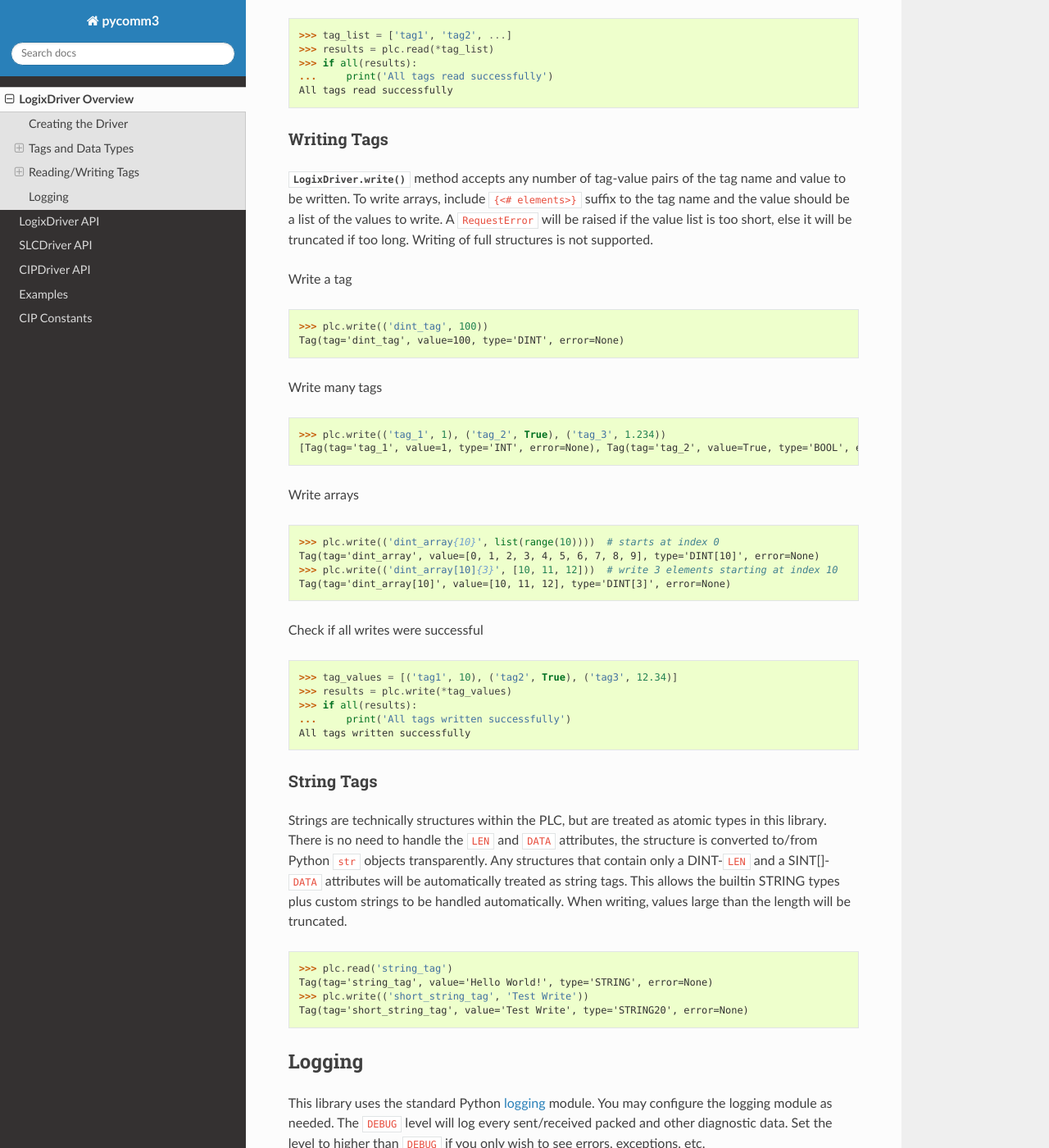
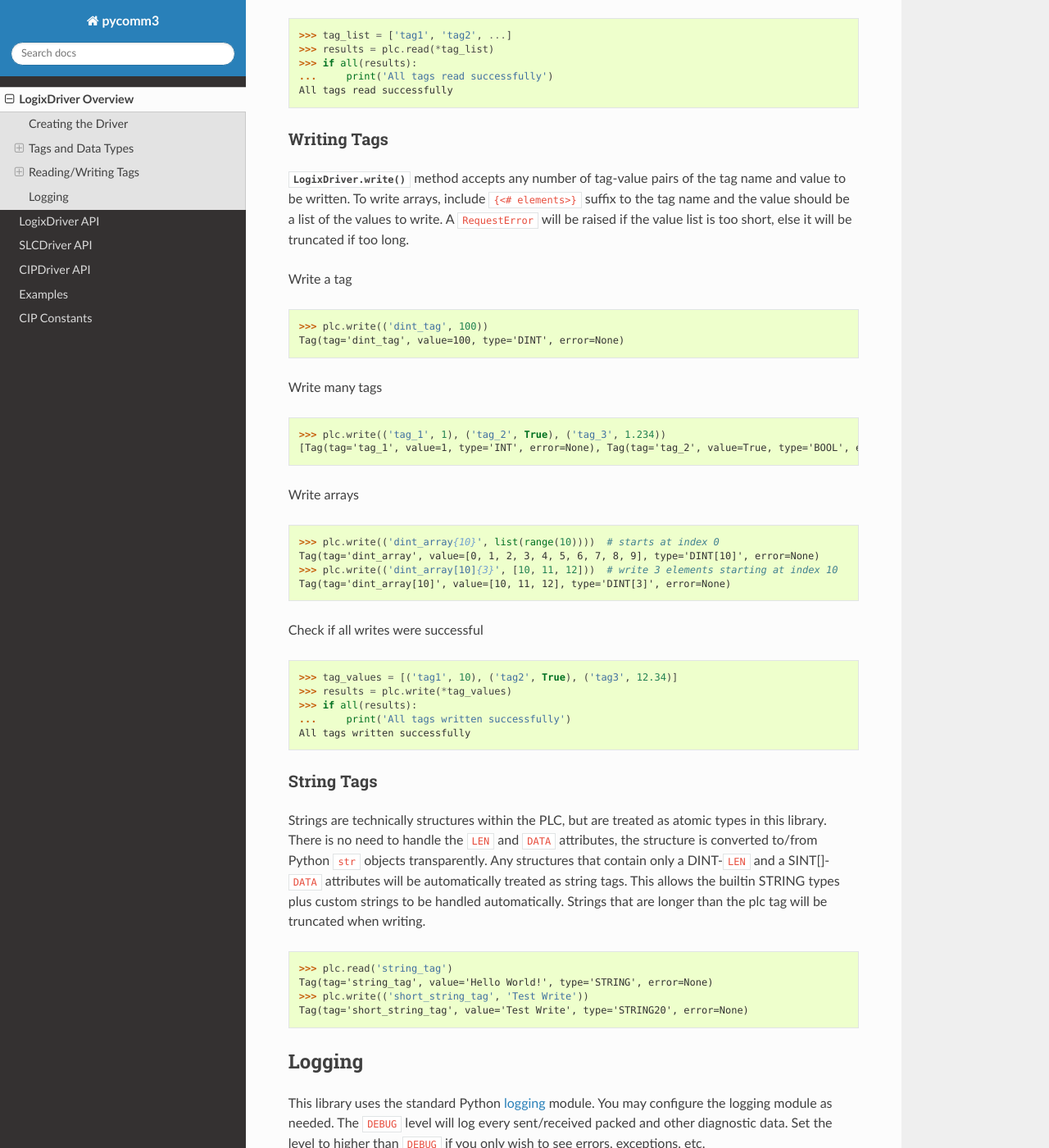
Before and after one commit to ottowayi/pycomm3, a Sphinx documentation site: the page built from docs/usage.rst, in a window 1280 px wide and 1400 px high, scrolled down 5573 px. Shown: the whole window at 82% size. Built offline with Sphinx 7.4.7 and the Read the Docs theme 2.0.0, drawn with Linux system fonts in a browser that asks for light colours; some of the changed text lies outside the part shown.

```diff
--- a/docs/usage.rst
+++ b/docs/usage.rst
@@ -203,7 +203,7 @@ Both read/write methods return ``Tag`` objects with the results of the operation
         will contain the value of tag read, or the value written.  May be ``None`` on error.
 
     type
-        data type of tag, will include ``[<len>]`` multiple array elements requested
+        data type of tag, will include ``[<len>]`` when multiple array elements are requested
 
     error
         ``None`` if successful, else the CIP error or exception thrown
@@ -253,8 +253,7 @@ Writing Tags
 
 :meth:`LogixDriver.write` method accepts any number of tag-value pairs of the tag name and value to be written.
 To write arrays, include ``{<# elements>}`` suffix to the tag name and the value should be a list of the values to write.
-A ``RequestError`` will be raised if the value list is too short, else it will be truncated if too long.  Writing of full
-structures is not supported.
+A ``RequestError`` will be raised if the value list is too short, else it will be truncated if too long.
 
 Write a tag
 
@@ -288,8 +287,8 @@ String Tags
 Strings are technically structures within the PLC, but are treated as atomic types in this library.  There is no need
 to handle the ``LEN`` and ``DATA`` attributes, the structure is converted to/from Python ``str`` objects transparently.
 Any structures that contain only a DINT-``LEN`` and a SINT[]-``DATA`` attributes will be automatically treated as string tags.
-This allows the builtin STRING types plus custom strings to be handled automatically.  When writing, values large than
-the length will be truncated.
+This allows the builtin STRING types plus custom strings to be handled automatically.  Strings that are longer than the
+plc tag will be truncated when writing.
 
 >>> plc.read('string_tag')
 Tag(tag='string_tag', value='Hello World!', type='STRING', error=None)
```
Also changed, not shown: README.rst (+10 -3 lines), 1 other file.
